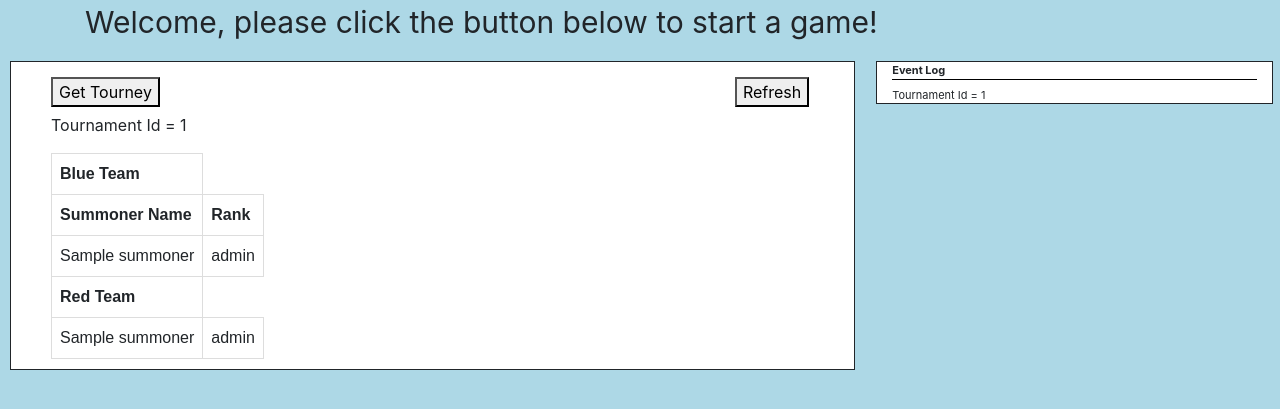
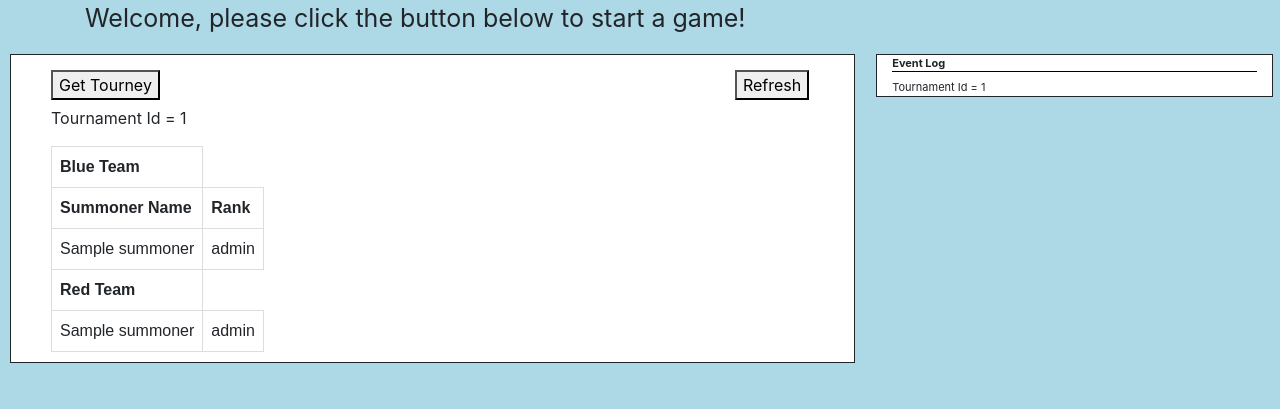
Before and after one commit to aszilagy/RiotApp, a Flask app: template templates/index.html in a window 1280 px wide. Shown: the part 40-449 px from the top of the page. Run offline with Flask 2, Linux system fonts and the light colour scheme; the template is opened without the code that fills it: most values are stand-ins (such as "Sample title", 1, 10 or a date in 2020); parts of the project's set-up code (start-up, migrations or seed data) failed here and were passed over; some libraries are stand-ins or nearby versions.

Commit message:
removing unused code

```diff
--- a/app.py
+++ b/app.py
@@ -125,13 +125,5 @@ def get_tourney():
 
     return render_template('index.html',tourn_id=tournieId)
 
-
-@app.route('/remind/', methods=['GET','POST'])
-def home():
-    if 'username' not in session:
-        return "You are not logged in <br><a href = '/'></b>" + "click here to log in</b></a>"
-
-    return render_template('index.html')
-
 if __name__ == '__main__':
     app.run(debug=True, host=host, port=port)
--- a/static/css/style.css
+++ b/static/css/style.css
@@ -54,7 +54,7 @@ body{
 }
 
 .container.head p{
-  font-size: 30px;
+  font-size: 25px;
 }
 
 .container form{
@@ -63,6 +63,10 @@ body{
 
 .container.button{
   height: 36px;
+}
+
+#tournId{
+  width: 156%;
 }
 
 #loginButton{
--- a/templates/index.html
+++ b/templates/index.html
@@ -56,7 +56,7 @@
 	</form>
       </div>
 
-      <p>Tournament Id = {{tourn_id}}</p>
+      <p id="tournId">Tournament Id = {{tourn_id}}</p>
 
       <table>
 	<tr>
```
